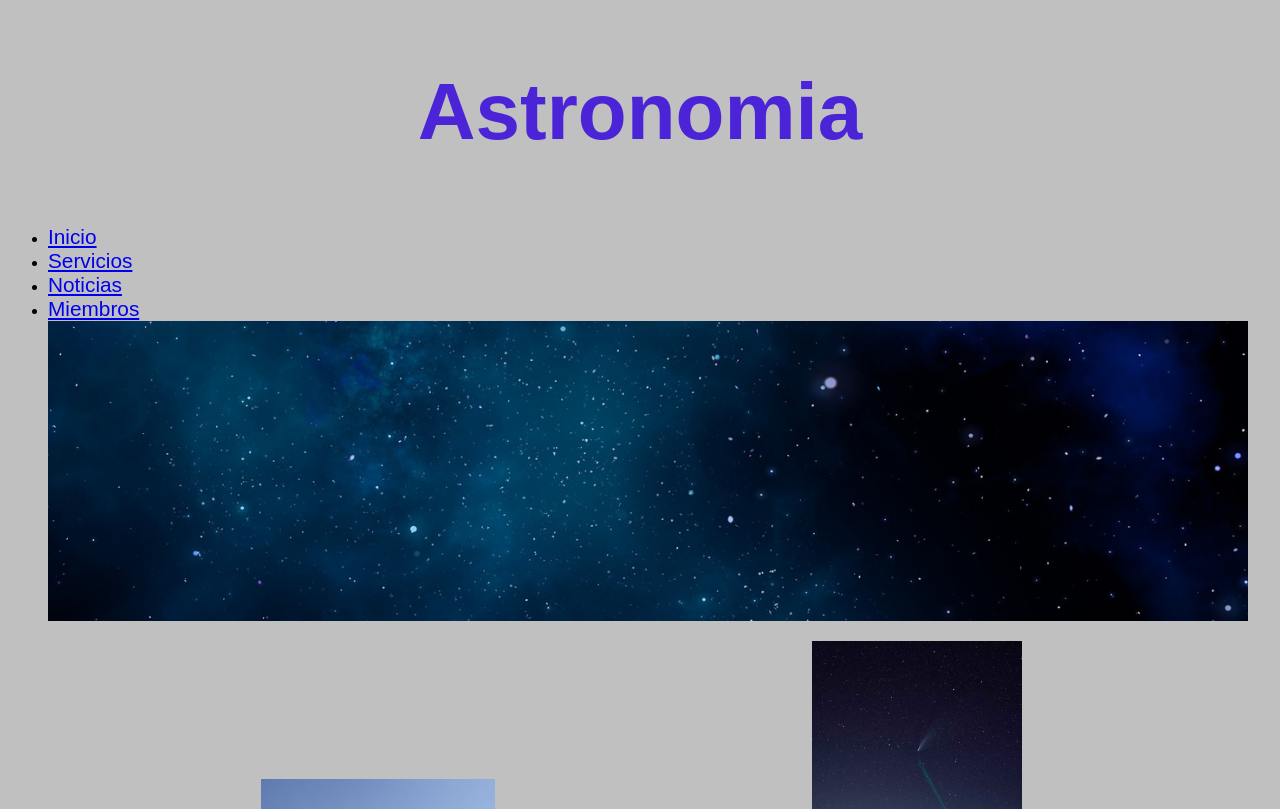
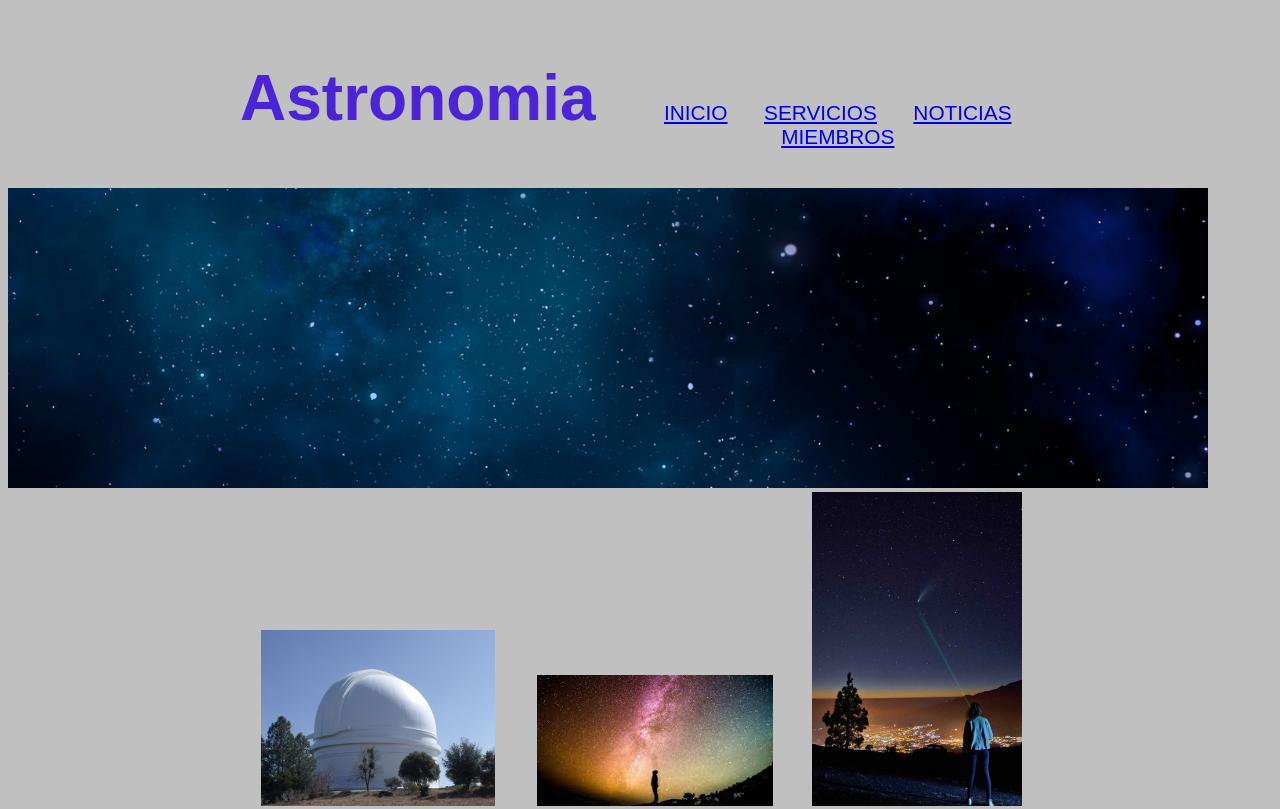
Before and after one commit to StarseedX/Repositorio_pagina, a plain HTML site: page index.html in a window 1280 px wide. Shown: the top 809 px of the page. Drawn offline with Linux system fonts and the light colour scheme; a web font is replaced by a local one.

Commit message:
A ver si coge

```diff
--- a/index.html
+++ b/index.html
@@ -29,9 +29,9 @@
                         <li>
                             <a href="#team">Miembros</a>
                         </li>
-                        <img src="./imagenes/Menu.png" alt="Imagen baner">
                     </ul>
                 </div>
+                <img src="./imagenes/Menu.png" alt="Imagen baner">
             </section>
             <!-- final menu -->
             <!-- baner -->
--- a/style.css
+++ b/style.css
@@ -1,6 +1,14 @@
 .header-container {
     background-image: url("./imagenes/Menu.png" alt="Imagen baner");
     flex-wrap: wrap;
+    width: 800px;
+    margin: auto;
+    display: flex;
+    flex-direction: row;
+    flex-wrap: nowrap;
+    justify-content: center;
+    align-items: baseline;
+    text-align: center;
 }
 
 #services {
@@ -34,16 +42,18 @@
     text-align: center;
 }
 
-ulmenu li {
+ul#menu li {
     display: inline;
     padding: 1em;
     font-family: 'Alatsi', sans-serif;
-    font-size: 2em;
+    font-size: 1.5;
+    text-transform: uppercase;
+    flex-direction: row;
 }
 
 h1 {
     text-align: center;
-    font-size: 5em;
+    font-size: 4em;
     font-family: 'Alatsi', sans-serif;
     color: #4c24d8;
 }
```
